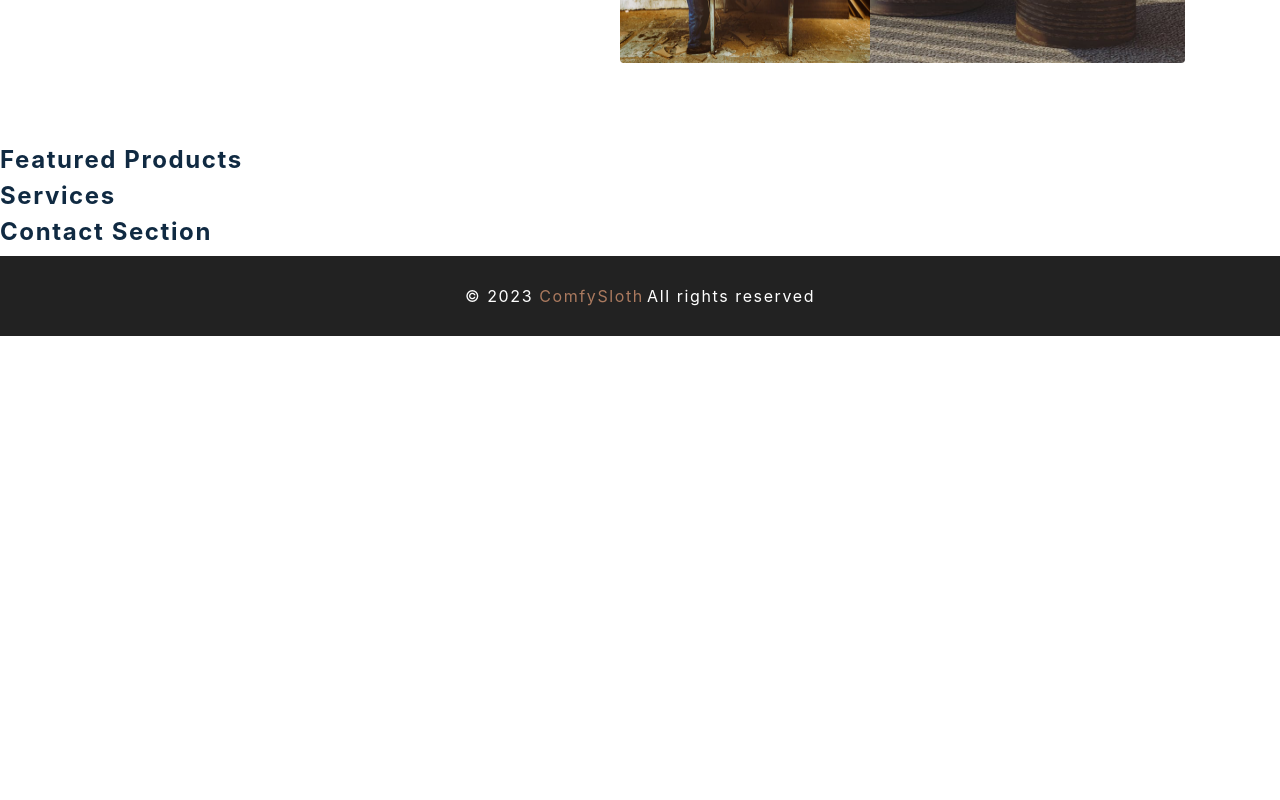
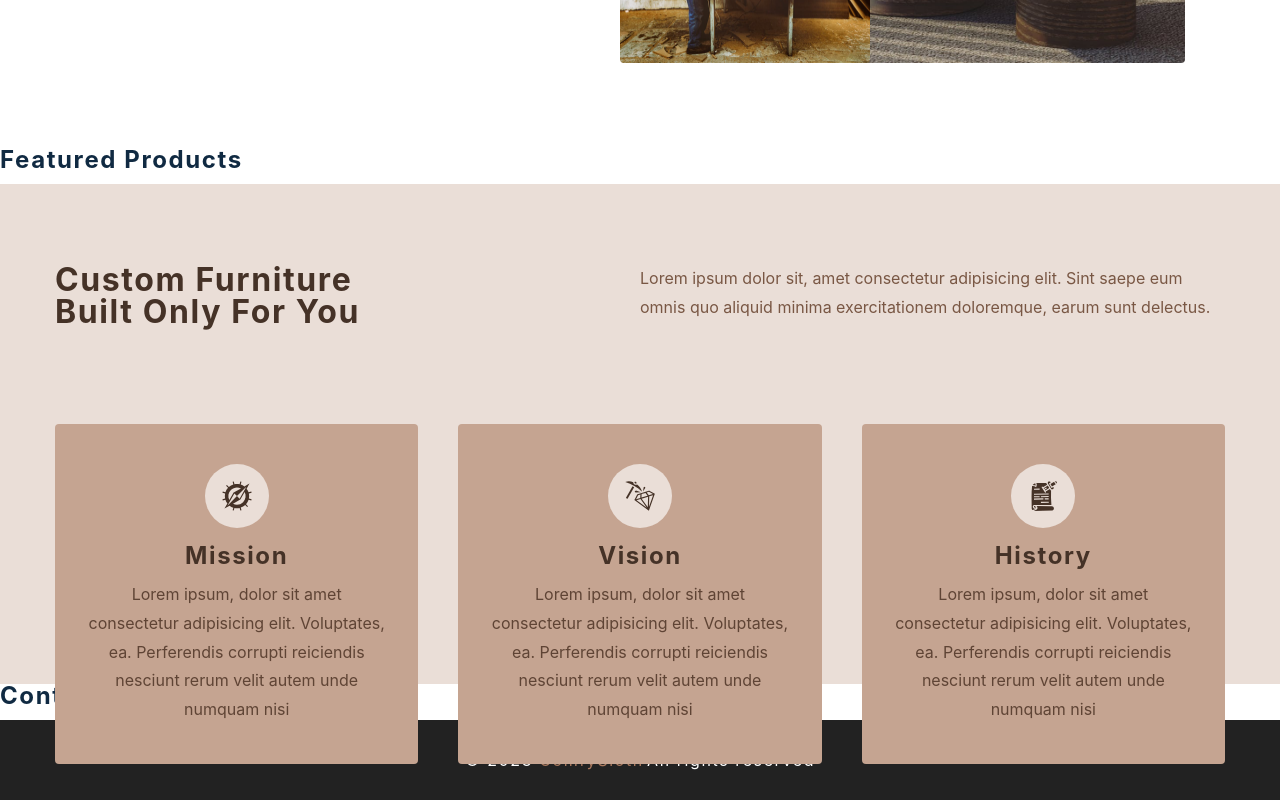
Before and after one commit to nikamerebashvili95/comfy-sloth, a React (Create React App) app: page / in a window 1280 px wide. Shown: the part 652-1452 px from the top of the page. Before the commit the page ends 988 px from the top, so only its background shows below. Built offline with nearby package versions, Linux system fonts and the light colour scheme.

Commit message:
work with Home Page Services

```diff
--- a/src/components/Services.js
+++ b/src/components/Services.js
@@ -1,10 +1,38 @@
-import React from 'react'
-import styled from 'styled-components'
-import { services } from '../utils/constants'
+import React from "react";
+import styled from "styled-components";
+import { services } from "../utils/constants";
 
 const Services = () => {
-  return <h4>services </h4>
-}
+  return (
+    <Wrapper>
+      <div className="section-center">
+        <article className="header">
+          <h3>
+            custom furniture <br />
+            built only for you
+          </h3>
+          <p>
+            Lorem ipsum dolor sit, amet consectetur adipisicing elit. Sint saepe
+            eum omnis quo aliquid minima exercitationem doloremque, earum sunt
+            delectus.
+          </p>
+        </article>
+        <div className="services-center">
+          {services.map((service) => {
+            const { id, icon, title, text } = service;
+            return (
+              <article key={id} className="service">
+                <span className="icon">{icon}</span>
+                <h4>{title}</h4>
+                <p>{text}</p>
+              </article>
+            );
+          })}
+        </div>
+      </div>
+    </Wrapper>
+  );
+};
 
 const Wrapper = styled.section`
   h3,
@@ -68,5 +96,5 @@ const Wrapper = styled.section`
       transform: translateY(5rem);
     }
   }
-`
-export default Services
+`;
+export default Services;
```
